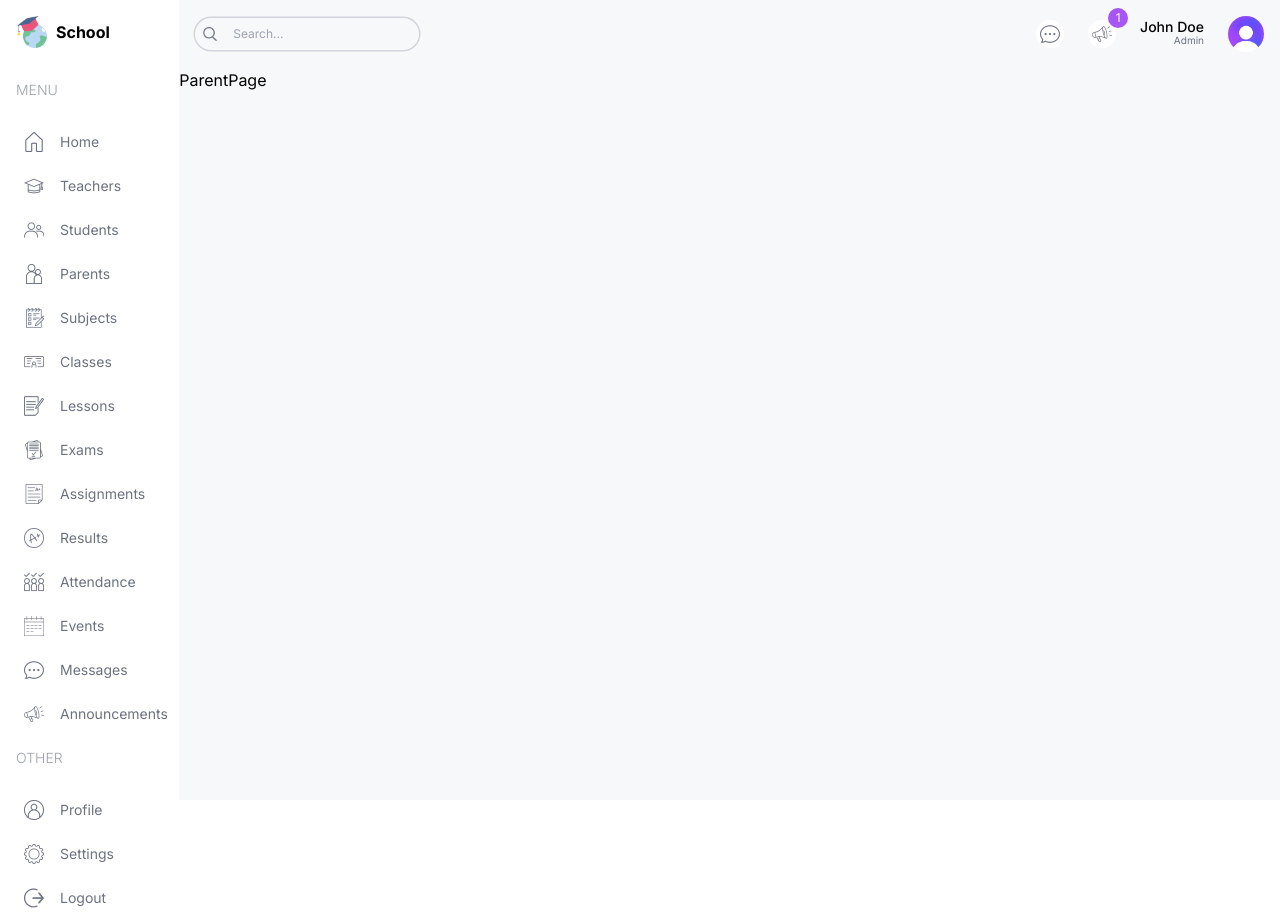
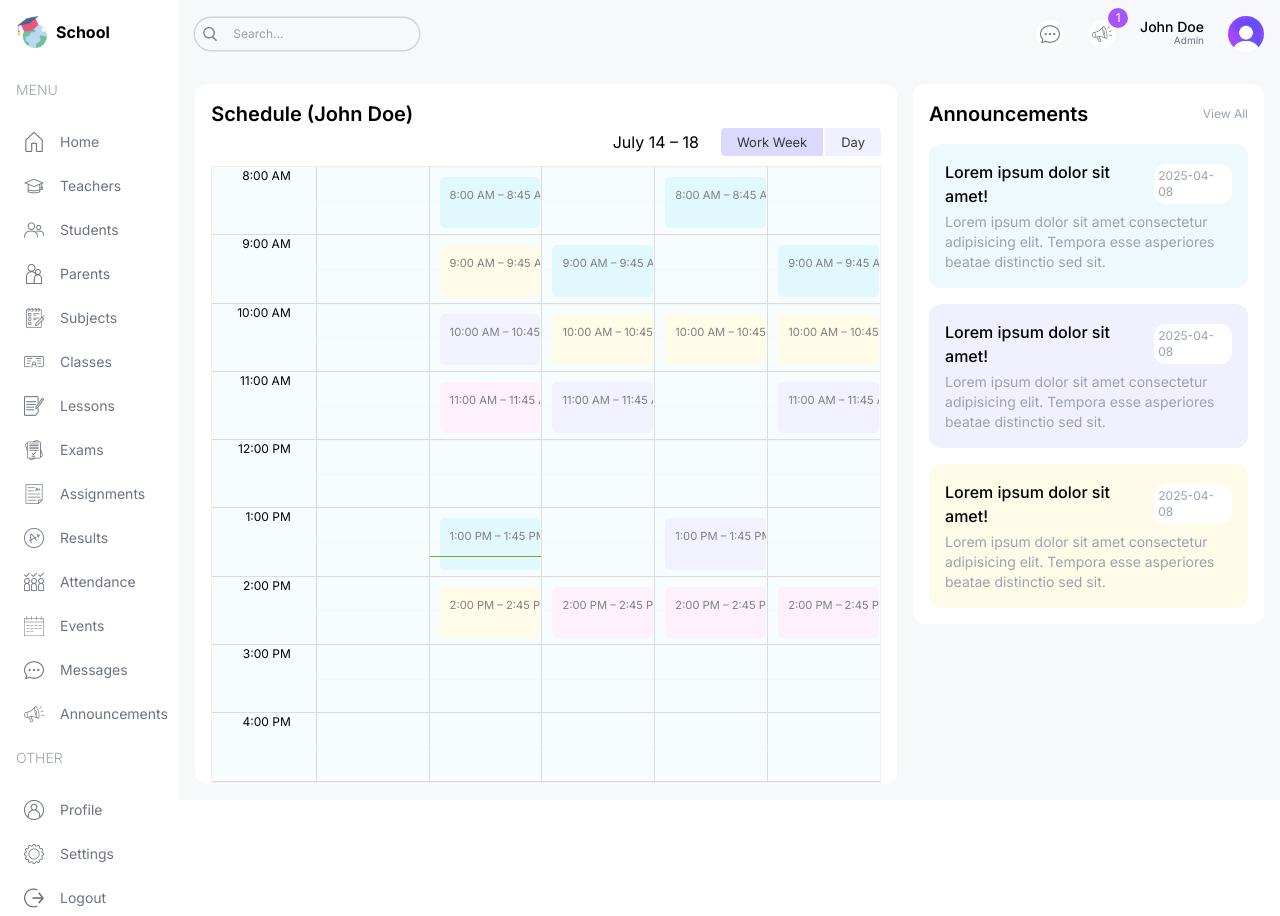
Before and after one commit to vitwits/school_dashboard, a Next.js app: page /parent in a window 1280 px wide. Built offline with nearby package versions, Linux system fonts and the light colour scheme.

Commit message:
added teacher and parent pages

```diff
--- a/src/app/(dashboard)/layout.tsx
+++ b/src/app/(dashboard)/layout.tsx
@@ -20,7 +20,7 @@
         </Link>
         <Menu/>
       </div>
-      <div className="w-5/6 md:w-[92%] lg:w-[84%] xl:w-[86%] bg-[#F7F8FA] overflow-scroll ">
+      <div className="w-5/6 md:w-[92%] lg:w-[84%] xl:w-[86%] bg-[#F7F8FA] overflow-scroll flex flex-col">
         <Navbar />
         {children}
       </div>
--- a/src/app/(dashboard)/parent/page.tsx
+++ b/src/app/(dashboard)/parent/page.tsx
@@ -1,7 +1,24 @@
-import React from "react";
+"use client";
+import Announcements from "@/components/Announcements";
+import BigCalendar from "@/components/BigCalendar";
+import "react-big-calendar/lib/css/react-big-calendar.css";
 
 const ParentPage = () => {
-  return <div>ParentPage</div>;
+  return (
+    <div className="p-4 flex flex-1 gap-4 flex-col xl:flex-row">
+      {/* LEFT */}
+      <div className="w-full xl:w-2/3">
+        <div className="h-full bg-white p-4 rounded-xl">
+          <h1 className="text-xl font-semibold">Schedule (John Doe)</h1>
+          <BigCalendar />
+        </div>
+      </div>
+      {/* RIGHT */}
+      <div className="w-full xl:w-1/3 flex flex-col gap-8">
+        <Announcements />
+      </div>
+    </div>
+  );
 };
 
 export default ParentPage;
--- a/src/app/(dashboard)/teacher/page.tsx
+++ b/src/app/(dashboard)/teacher/page.tsx
@@ -1,7 +1,24 @@
-import React from "react";
+"use client";
+import Announcements from "@/components/Announcements";
+import BigCalendar from "@/components/BigCalendar";
+import "react-big-calendar/lib/css/react-big-calendar.css";
 
 const TeacherPage = () => {
-  return <div>TeacherPage</div>;
+  return (
+    <div className="p-4 flex flex-1 gap-4 flex-col xl:flex-row">
+      {/* LEFT */}
+      <div className="w-full xl:w-2/3">
+        <div className="h-full bg-white p-4 rounded-xl">
+          <h1 className="text-xl font-semibold">Schedule</h1>
+          <BigCalendar />
+        </div>
+      </div>
+      {/* RIGHT */}
+      <div className="w-full xl:w-1/3 flex flex-col gap-8">
+        <Announcements />
+      </div>
+    </div>
+  );
 };
 
 export default TeacherPage;
```
